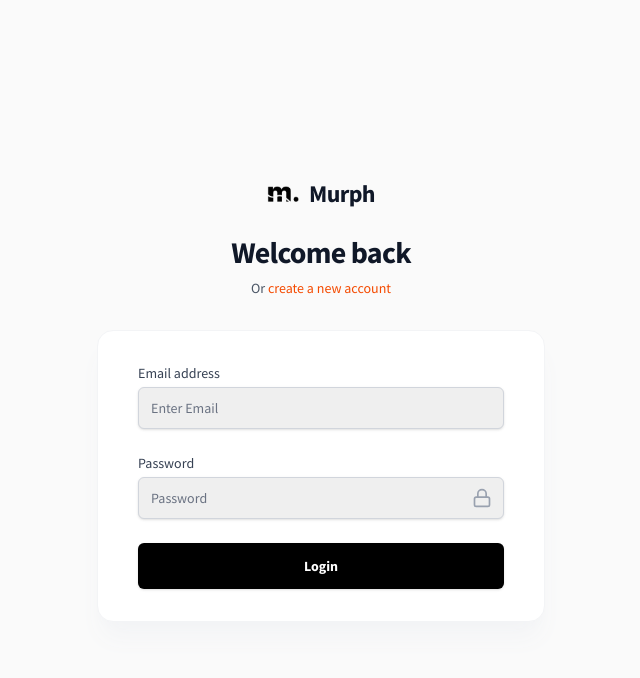
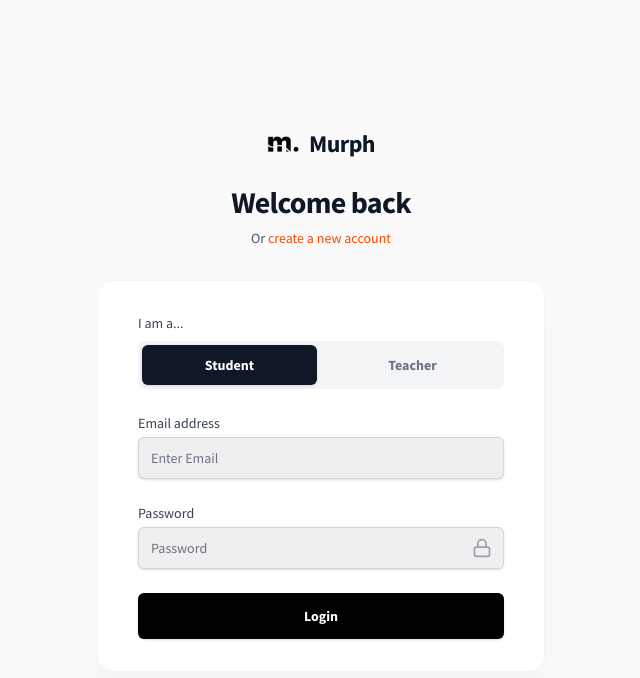
Before and after one commit to AryanMadkar/murph, a React (Vite) app in the folder frontend/: page /login in a window 1280 px wide. Shown: the top 678 px of the page, without its empty margins (319-959 px from the left). Built offline with nearby package versions, Linux system fonts and the light colour scheme; no server answers.

Commit message:
feat: add Hero component, Login page, and Attention backend route.

```diff
--- a/frontend/src/components/Hero.jsx
+++ b/frontend/src/components/Hero.jsx
@@ -8,7 +8,7 @@ const Hero = () => {
                 <div className="pr-2 relative z-20">
                     <h1 className="text-7xl font-bold leading-tight text-gray-900 tracking-tight m-0">
                         Learn by the Minute<br />
-                        Earn by the Minute<span className="text-orange-500">.</span>
+                        Earn by the Minute<span className="text-yellow-500">.</span>
                     </h1>
                 </div>
 
--- a/frontend/src/pages/Login.jsx
+++ b/frontend/src/pages/Login.jsx
@@ -10,6 +10,7 @@ export default function Login() {
   const [password, setPassword] = useState("");
   const [loading, setLoading] = useState(false);
   const [message, setMessage] = useState("");
+  const [selectedRole, setSelectedRole] = useState("student");
   const navigate = useNavigate();
 
   // Auto-redirect if already logged in
@@ -97,6 +98,35 @@ export default function Login() {
       <div className="mt-8 sm:mx-auto sm:w-full sm:max-w-md">
         <div className="bg-white py-8 px-4 shadow-xl shadow-gray-100 sm:rounded-2xl sm:px-10 border border-gray-100">
           <div className="space-y-6">
+            {/* Role Toggle */}
+            <div>
+              <label className="block text-sm font-medium text-gray-700 mb-2">
+                I am a...
+              </label>
+              <div className="flex gap-2 bg-gray-100 p-1 rounded-lg">
+                <button
+                  type="button"
+                  onClick={() => setSelectedRole("student")}
+                  className={`flex-1 py-2.5 rounded-md text-sm font-bold transition-all cursor-pointer ${selectedRole === "student"
+                      ? "bg-gray-900 text-white shadow-sm"
+                      : "text-gray-500 hover:text-gray-700"
+                    }`}
+                >
+                  Student
+                </button>
+                <button
+                  type="button"
+                  onClick={() => setSelectedRole("teacher")}
+                  className={`flex-1 py-2.5 rounded-md text-sm font-bold transition-all cursor-pointer ${selectedRole === "teacher"
+                      ? "bg-gray-900 text-white shadow-sm"
+                      : "text-gray-500 hover:text-gray-700"
+                    }`}
+                >
+                  Teacher
+                </button>
+              </div>
+            </div>
+
             {/* Email Input */}
             <div>
               <label
@@ -196,8 +226,8 @@ export default function Login() {
                 onClick={handleLogin}
                 disabled={loading}
                 className={`w-full flex justify-center py-3 px-4 border border-transparent rounded-md shadow-sm text-sm font-bold text-white transition-all focus:outline-none focus:ring-2 focus:ring-offset-2 focus:ring-gray-900 ${loading
-                    ? "bg-black cursor-not-allowed opacity-50"
-                    : "bg-black hover:bg-gray-900"
+                  ? "bg-black cursor-not-allowed opacity-50"
+                  : "bg-black hover:bg-gray-900"
                   }`}
               >
                 {loading ? (
```
Also changed, not shown: 1 other file (tests, documents, lock files or other folders).
